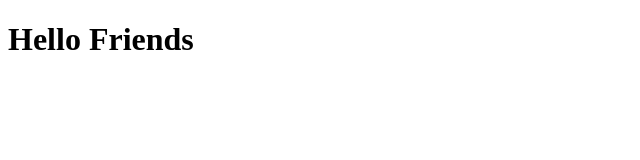
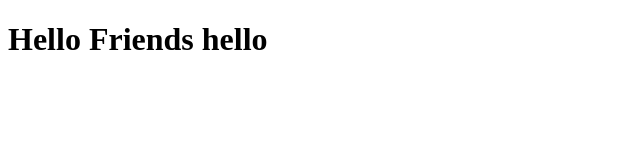
Before and after one commit to iperun23/Fitness-Website, a plain HTML site: page index.html in a window 1280 px wide. Shown: the whole page, without its empty margins (0-640 px from the left). Drawn offline with Linux system fonts and the light colour scheme.

Commit message:
updates
hi

```diff
--- a/index.html
+++ b/index.html
@@ -6,6 +6,6 @@
     <title>Fitness Website Project</title>
   </head>
   <body>
-    <h1>Hello Friends </h1>
+    <h1>Hello Friends hello</h1>
   </body>
 </html>
```
